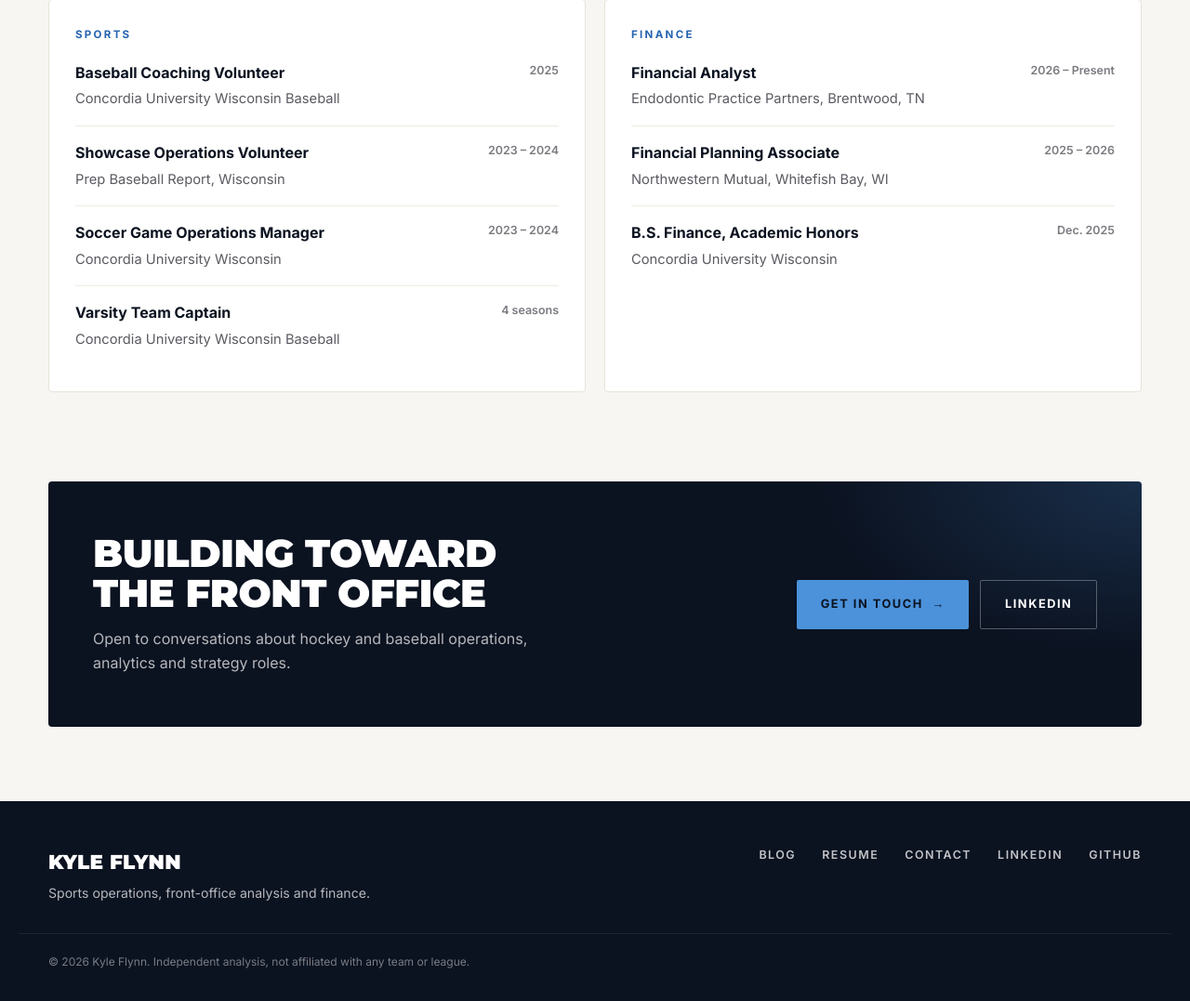
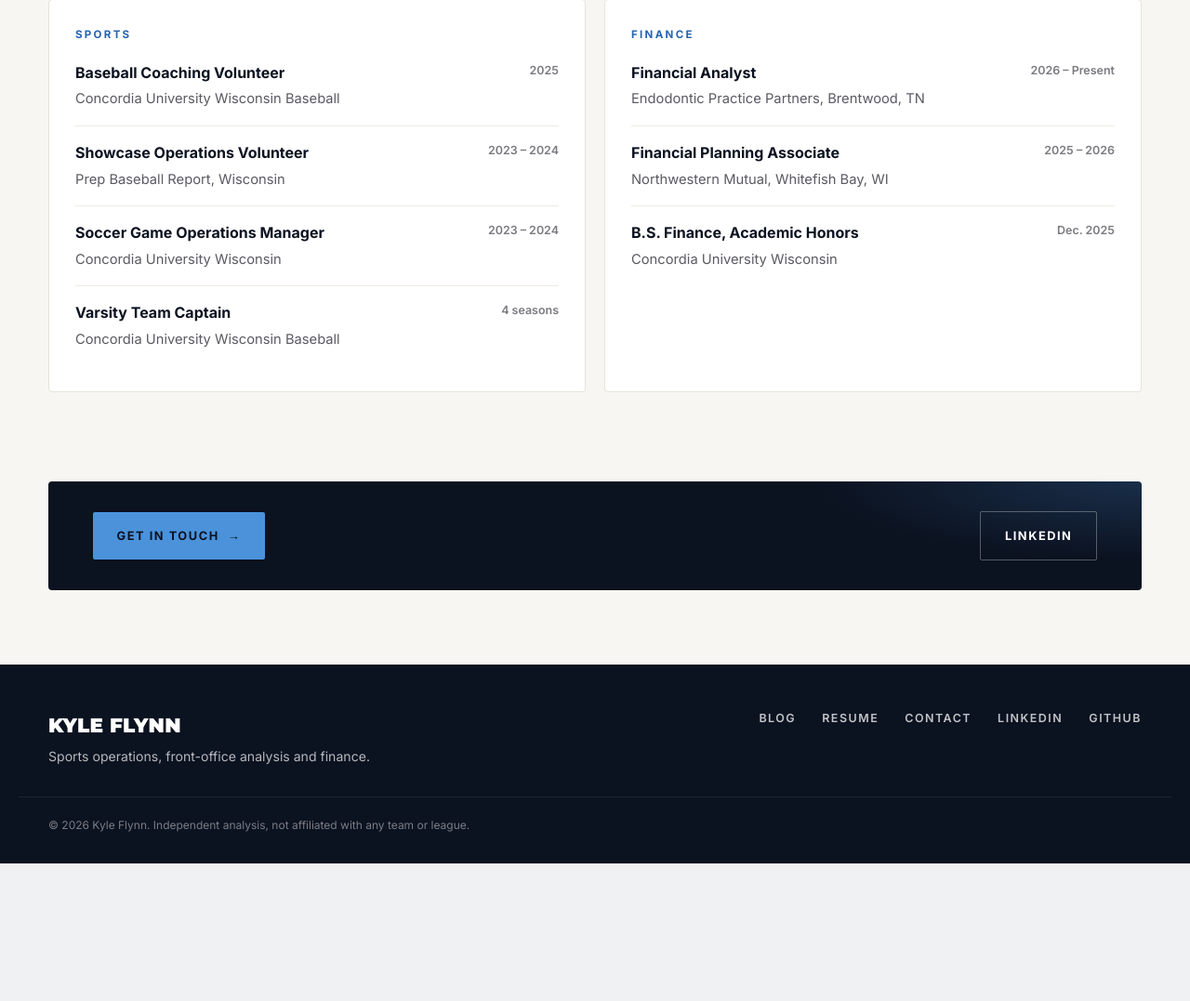
Before and after one commit to kylelflynn2/vsc-blog, a Flask app: page / in a window 1280 px wide. Shown: the part 2721-3798 px from the top of the page at 93% size. After the commit the page ends 3650 px from the top, so only its background shows below. Run offline with Flask 3, Linux system fonts and the light colour scheme; some web fonts are replaced.

Commit message:
Home: closing block is just Get in touch and LinkedIn buttons
Co-Authored-By: Claude Opus 5.5 <noreply@anthropic.com>

```diff
--- a/templates/index.html
+++ b/templates/index.html
@@ -203,16 +203,13 @@
   .hp-cta-band { max-width: 1240px; margin: 6rem auto 0; padding: 0 2rem; }
   .hp-cta-box {
     position: relative; overflow: hidden; background: var(--ink); color: var(--white); border-radius: 4px;
-    padding: 3.5rem 3rem; display: grid; grid-template-columns: 1.4fr auto; gap: 2rem; align-items: center;
+    padding: 2rem 3rem; display: flex; justify-content: space-between; align-items: center; gap: 1rem; flex-wrap: wrap;
   }
   .hp-cta-box::before {
     content: ''; position: absolute; inset: 0;
     background: radial-gradient(50% 120% at 100% 0%, rgba(75,146,219,0.22) 0%, rgba(75,146,219,0) 60%);
   }
   .hp-cta-box > * { position: relative; }
-  .hp-cta-box h2 { font-family: var(--display); font-weight: 900; text-transform: uppercase; font-size: clamp(1.7rem, 3.4vw, 2.6rem); line-height: 1.02; letter-spacing: -0.01em; }
-  .hp-cta-box p { color: rgba(255,255,255,0.7); margin-top: 0.9rem; line-height: 1.65; max-width: 52ch; }
-  .hp-cta-actions { display: flex; gap: 0.75rem; flex-wrap: wrap; }
 
   /* ── RESPONSIVE ── */
   @media (max-width: 1080px) {
@@ -232,7 +229,7 @@
     .hp-feature-body { padding: 1.75rem 1.5rem 2rem; }
     .hp-pillars, .hp-exp { grid-template-columns: 1fr; }
     .hp-cta-band { padding: 0 1.25rem; margin-top: 4.5rem; }
-    .hp-cta-box { grid-template-columns: 1fr; padding: 2.5rem 1.5rem; }
+    .hp-cta-box { padding: 1.5rem; }
   }
   @media (max-width: 560px) {
     .hp-grid { grid-template-columns: 1fr; }
@@ -393,14 +390,8 @@
 <!-- CTA -->
 <section class="hp-cta-band">
   <div class="hp-cta-box">
-    <div>
-      <h2>Building toward<br>the front office</h2>
-      <p>Open to conversations about hockey and baseball operations, analytics and strategy roles.</p>
-    </div>
-    <div class="hp-cta-actions">
-      <a href="/connect" class="hp-btn gold">Get in touch <span class="arrow" aria-hidden="true">→</span></a>
-      <a href="https://www.linkedin.com/in/kyle-l-flynn/" target="_blank" rel="noopener" class="hp-btn ghost">LinkedIn</a>
-    </div>
+    <a href="/connect" class="hp-btn gold">Get in touch <span class="arrow" aria-hidden="true">→</span></a>
+    <a href="https://www.linkedin.com/in/kyle-l-flynn/" target="_blank" rel="noopener" class="hp-btn ghost">LinkedIn</a>
   </div>
 </section>
 {% endblock %}
```
